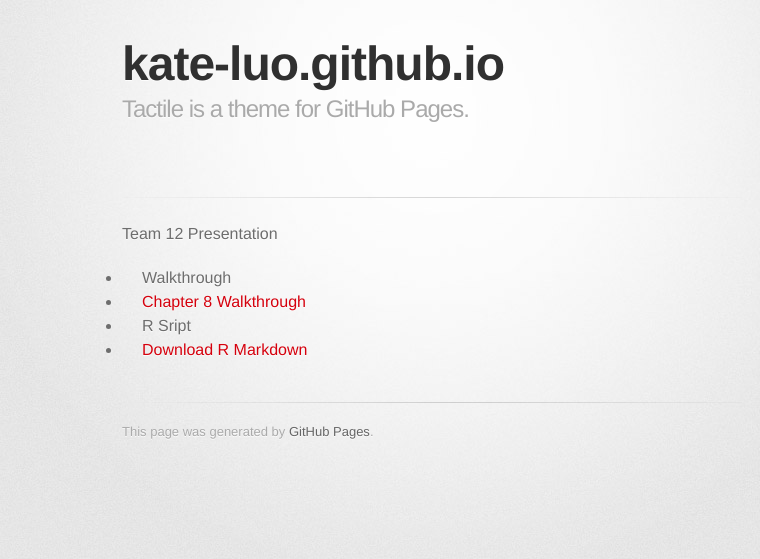
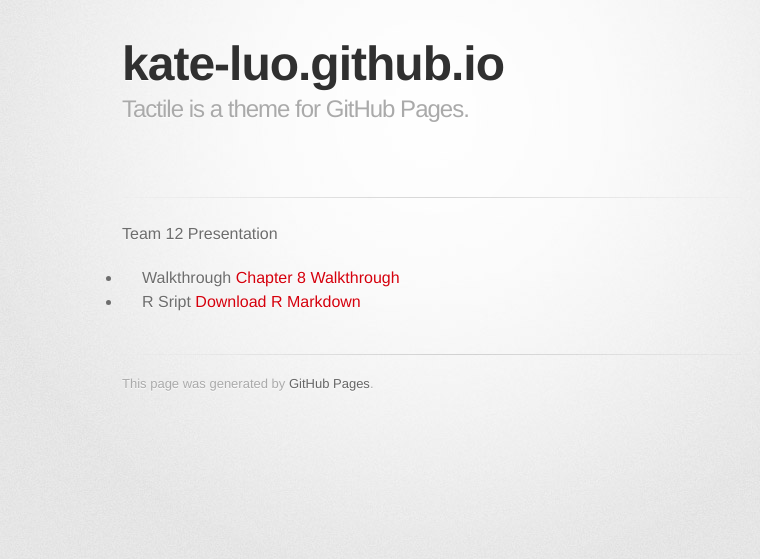
Before and after one commit to kate-luo/kate-luo.github.io, a Jekyll site: the page built from Group_Projects/index.md, in a window 1280 px wide. Shown: the top 559 px of the page, without its empty margins (208-968 px from the left). Built offline with Jekyll 4.4.1, drawn with Linux system fonts in a browser that asks for light colours; some web fonts are replaced; our own code applies the rules of GitHub Pages for plain Markdown files.

```diff
--- a/Group_Projects/index.md
+++ b/Group_Projects/index.md
@@ -1,6 +1,6 @@
 
 Team 12 Presentation
 - Walkthrough
-- [Chapter 8 Walkthrough](Fitting and Regression Trees.html)
+  [Chapter 8 Walkthrough](Fitting and Regression Trees.html)
 - R Sript
-- [Download R Markdown](chapter8.Rmd)
+  [Download R Markdown](chapter8.Rmd)
```
